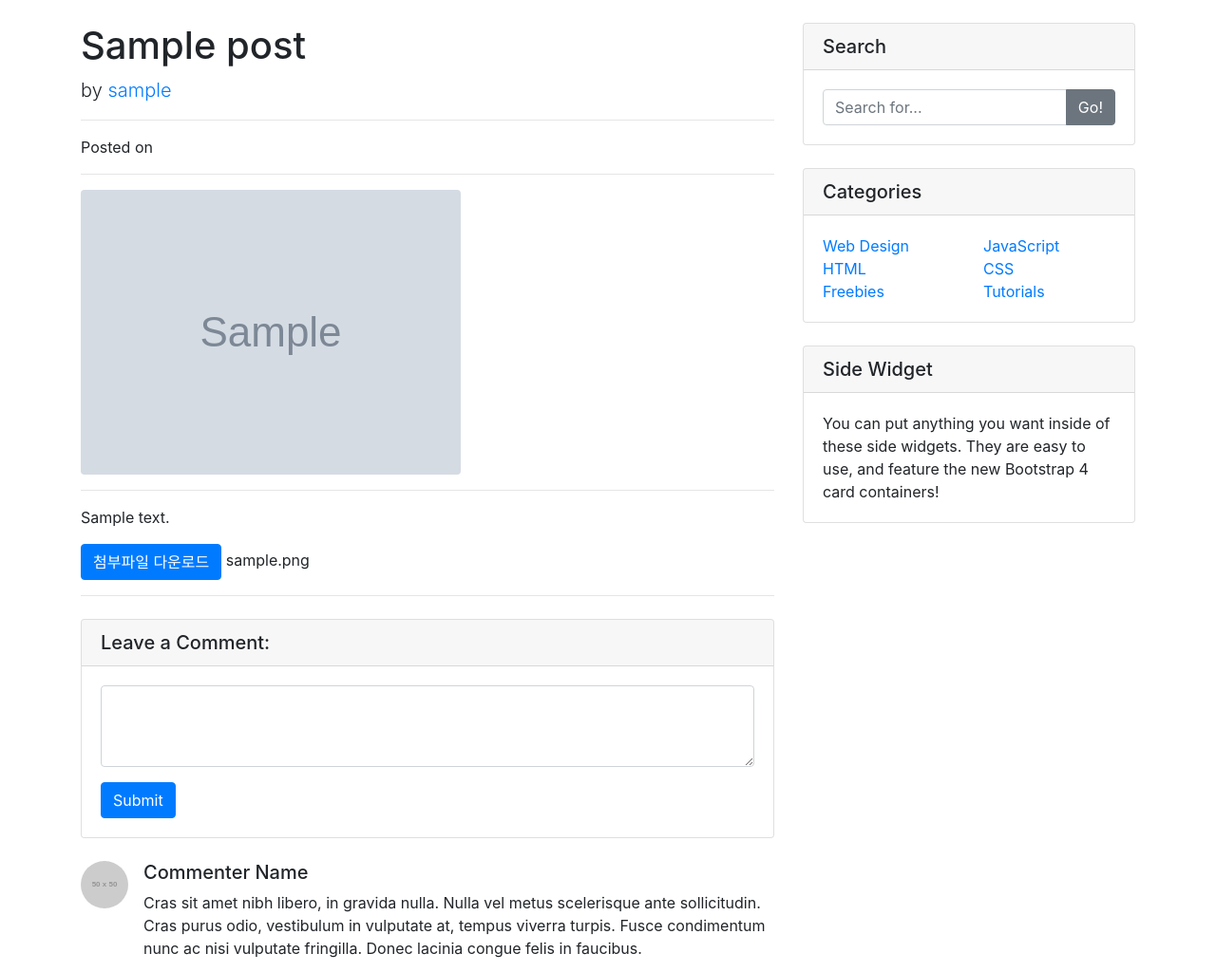
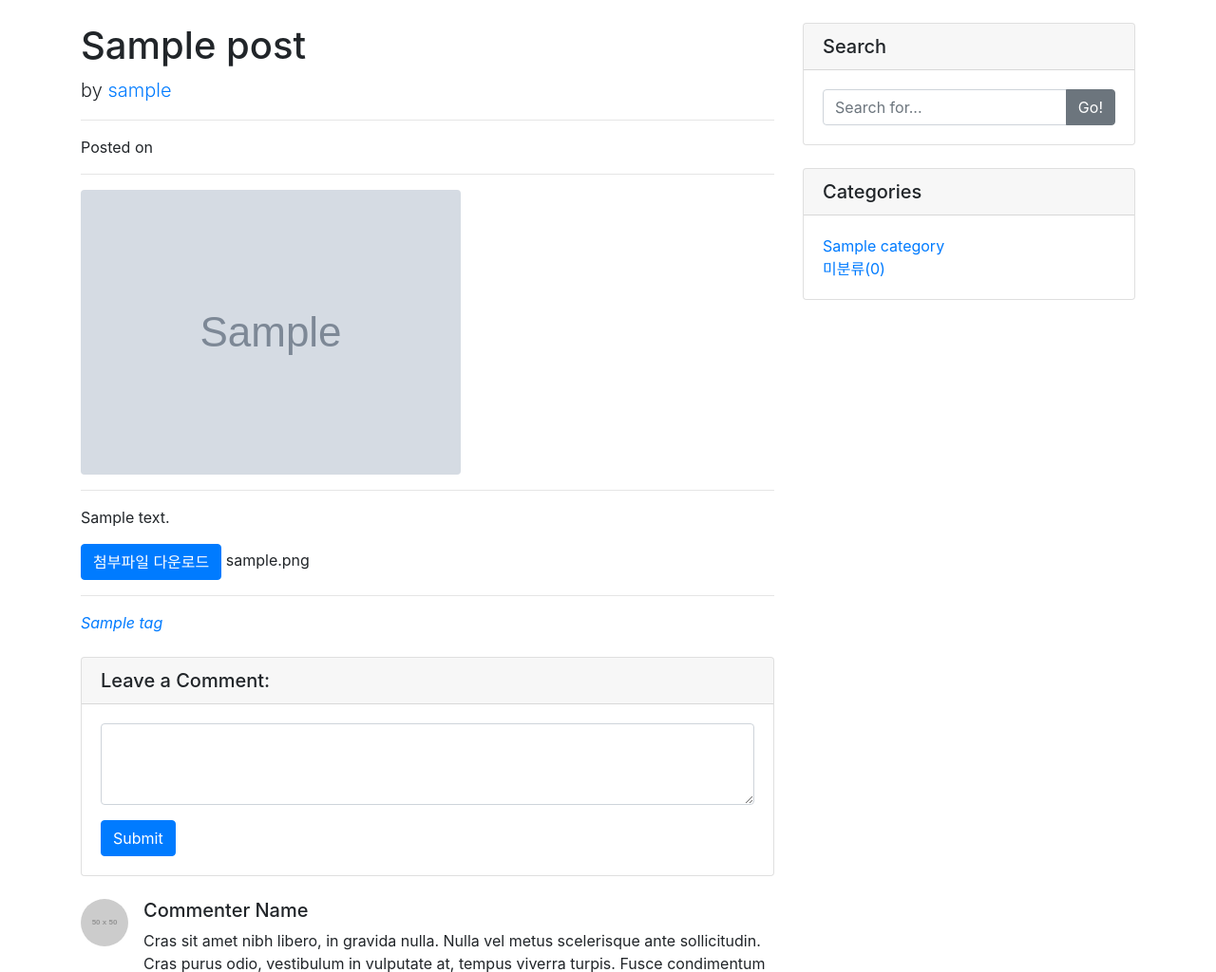
Before and after one commit to LeeJaejun98/CloudProgramming2023_Jay, a Django app: page /blog/1/ in a window 1280 px wide. Shown: the part 56-1080 px from the top of the page at 95% size. Run offline with Django 4.2, Linux system fonts and the light colour scheme; tables that the repository leaves empty hold one stand-in row (values such as "Sample post"); grey boxes marked "Sample" are stand-in pictures; grey boxes labelled with a size stand in for pictures from a placeholder-image service; some libraries are stand-ins or nearby versions.

Commit message:
blog 세부 tag, category 추가

```diff
--- a/CloudProogramming/blog/models.py
+++ b/CloudProogramming/blog/models.py
@@ -3,6 +3,16 @@ import os.path
 from django.contrib.auth.models import User
 from django.db import models
 
+
+class Tag(models.Model):
+    name=models.CharField(max_length=50)
+    slug=models.SlugField(max_length=200, unique=True, allow_unicode=True)
+
+    def __str__(self):
+        return self.name
+
+    def get_absolute_url(self):
+        return f'/blog/tag/{self.slug}/'
 
 class Category(models.Model):
     name = models.CharField(max_length=50, unique=True)
@@ -13,6 +23,9 @@ class Category(models.Model):
 
     class Meta:
         verbose_name_plural = 'Categories'
+
+    def get_absolute_url(self):
+        return f'/blog/category/{self.slug}/'
 
 
 class Post(models.Model):
@@ -26,6 +39,7 @@ class Post(models.Model):
 
     author = models.ForeignKey(User, null=True, on_delete=models.SET_NULL)
     category = models.ForeignKey(Category, null=True, blank=True, on_delete=models.SET_NULL)
+    tags = models.ManyToManyField(Tag, blank=True)
 
     # ondelete -> 만약에 사용자가 삭제되면 어떻게 할것인가?
     # CASCADE -> 연결 되어 있는 Post 레코드까지 삭제
--- a/CloudProogramming/blog/templates/blog/post_detail.html
+++ b/CloudProogramming/blog/templates/blog/post_detail.html
@@ -25,7 +25,8 @@
 <nav class="navbar navbar-expand-lg navbar-dark bg-dark fixed-top">
     <div class="container">
         <a class="navbar-brand" href="/">DjangoBlog</a>
-      <button class="navbar-toggler" type="button" data-toggle="collapse" data-target="#navbarResponsive" aria-controls="navbarResponsive" aria-expanded="false" aria-label="Toggle navigation">
+        <button class="navbar-toggler" type="button" data-toggle="collapse" data-target="#navbarResponsive"
+                aria-controls="navbarResponsive" aria-expanded="false" aria-label="Toggle navigation">
             <span class="navbar-toggler-icon"></span>
         </button>
         <div class="collapse navbar-collapse" id="navbarResponsive">
@@ -89,7 +90,14 @@
                 {{ post.get_file_name }}
             {% endif %}
             <hr>
-
+            <!-- Blog Post -->
+            {% if post.tags.exists %}
+                <i class="fas fa-tags">
+                    {% for tag in post.tags.iterator %}
+                        <a href="{{ tag.get_absolute_url }}">{{ tag }}</a>
+                    {% endfor %}
+                </i>
+            {% endif %}
             <!-- Comments Form -->
             <div class="card my-4">
                 <h5 class="card-header">Leave a Comment:</h5>
@@ -108,7 +116,9 @@
                 <img class="d-flex mr-3 rounded-circle" src="http://placehold.it/50x50" alt="">
                 <div class="media-body">
                     <h5 class="mt-0">Commenter Name</h5>
-            Cras sit amet nibh libero, in gravida nulla. Nulla vel metus scelerisque ante sollicitudin. Cras purus odio, vestibulum in vulputate at, tempus viverra turpis. Fusce condimentum nunc ac nisi vulputate fringilla. Donec lacinia congue felis in faucibus.
+                    Cras sit amet nibh libero, in gravida nulla. Nulla vel metus scelerisque ante sollicitudin. Cras
+                    purus odio, vestibulum in vulputate at, tempus viverra turpis. Fusce condimentum nunc ac nisi
+                    vulputate fringilla. Donec lacinia congue felis in faucibus.
                 </div>
             </div>
 
@@ -117,13 +127,17 @@
                 <img class="d-flex mr-3 rounded-circle" src="http://placehold.it/50x50" alt="">
                 <div class="media-body">
                     <h5 class="mt-0">Commenter Name</h5>
-            Cras sit amet nibh libero, in gravida nulla. Nulla vel metus scelerisque ante sollicitudin. Cras purus odio, vestibulum in vulputate at, tempus viverra turpis. Fusce condimentum nunc ac nisi vulputate fringilla. Donec lacinia congue felis in faucibus.
+                    Cras sit amet nibh libero, in gravida nulla. Nulla vel metus scelerisque ante sollicitudin. Cras
+                    purus odio, vestibulum in vulputate at, tempus viverra turpis. Fusce condimentum nunc ac nisi
+                    vulputate fringilla. Donec lacinia congue felis in faucibus.
 
                     <div class="media mt-4">
                         <img class="d-flex mr-3 rounded-circle" src="http://placehold.it/50x50" alt="">
                         <div class="media-body">
                             <h5 class="mt-0">Commenter Name</h5>
-                Cras sit amet nibh libero, in gravida nulla. Nulla vel metus scelerisque ante sollicitudin. Cras purus odio, vestibulum in vulputate at, tempus viverra turpis. Fusce condimentum nunc ac nisi vulputate fringilla. Donec lacinia congue felis in faucibus.
+                            Cras sit amet nibh libero, in gravida nulla. Nulla vel metus scelerisque ante sollicitudin.
+                            Cras purus odio, vestibulum in vulputate at, tempus viverra turpis. Fusce condimentum nunc
+                            ac nisi vulputate fringilla. Donec lacinia congue felis in faucibus.
                         </div>
                     </div>
 
@@ -131,7 +145,9 @@
                         <img class="d-flex mr-3 rounded-circle" src="http://placehold.it/50x50" alt="">
                         <div class="media-body">
                             <h5 class="mt-0">Commenter Name</h5>
-                Cras sit amet nibh libero, in gravida nulla. Nulla vel metus scelerisque ante sollicitudin. Cras purus odio, vestibulum in vulputate at, tempus viverra turpis. Fusce condimentum nunc ac nisi vulputate fringilla. Donec lacinia congue felis in faucibus.
+                            Cras sit amet nibh libero, in gravida nulla. Nulla vel metus scelerisque ante sollicitudin.
+                            Cras purus odio, vestibulum in vulputate at, tempus viverra turpis. Fusce condimentum nunc
+                            ac nisi vulputate fringilla. Donec lacinia congue felis in faucibus.
                         </div>
                     </div>
 
@@ -163,29 +179,16 @@
                     <div class="row">
                         <div class="col-lg-6">
                             <ul class="list-unstyled mb-0">
+                                {% for category in categories %}
                                     <li>
-                    <a href="#">Web Design</a>
+                                        <a href="{{ category.get_absolute_url }}">{{ category.name }}</a>
                                     </li>
+                                {% endfor %}
                                 <li>
-                    <a href="#">HTML</a>
-                  </li>
-                  <li>
-                    <a href="#">Freebies</a>
+                                    <a href="/blog/category/no-category">미분류({{ no_category_count }})</a>
                                 </li>
                             </ul>
                         </div>
-              <div class="col-lg-6">
-                <ul class="list-unstyled mb-0">
-                  <li>
-                    <a href="#">JavaScript</a>
-                  </li>
-                  <li>
-                    <a href="#">CSS</a>
-                  </li>
-                  <li>
-                    <a href="#">Tutorials</a>
-                  </li>
-                </ul>
                     </div>
                 </div>
             </div>
@@ -195,7 +198,8 @@
         <div class="card my-4">
             <h5 class="card-header">Side Widget</h5>
             <div class="card-body">
-            You can put anything you want inside of these side widgets. They are easy to use, and feature the new Bootstrap 4 card containers!
+                You can put anything you want inside of these side widgets. They are easy to use, and feature the new
+                Bootstrap 4 card containers!
             </div>
         </div>
 
--- a/CloudProogramming/blog/urls.py
+++ b/CloudProogramming/blog/urls.py
@@ -5,4 +5,6 @@ urlpatterns = [
     path('', views.PostList.as_view()),
     #path('', views.index),
     path('<int:pk>/', views.PostDetail.as_view()),
+    path('category/<str:slug>/', views.categories_page),
+    path('tag/<str:slug>/', views.tag_page)
 ]
--- a/CloudProogramming/blog/views.py
+++ b/CloudProogramming/blog/views.py
@@ -1,5 +1,5 @@
 from django.shortcuts import render
-from .models import Post
+from .models import Post, Category, Tag
 from django.views.generic import ListView, DetailView
 
 
@@ -13,6 +13,13 @@ class PostList(ListView):
     model = Post
     ordering = '-pk'  # 내림차순으로 정렬해주기 위해
 
+    def get_context_data(self, **kwargs):
+        context = super(PostList, self).get_context_data()
+        context['categories'] = Category.objects.all()
+        context['no_category_count'] = Post.objects.filter(category=None).count()
+
+        return context
+
 
 def single_post_page(request, post_num):
     post = Post.objects.get(pk=post_num)
@@ -24,3 +31,42 @@ def single_post_page(request, post_num):
 
 class PostDetail(DetailView):
     model = Post
+
+    def get_context_data(self, **kwargs):
+        context = super(PostDetail, self).get_context_data()
+        context['categories'] = Category.objects.all()
+        context['no_category_count'] = Post.objects.filter(category=None).count()
+
+        return context
+
+
+def categories_page(request, slug):
+    if slug == 'no-category':
+        category = '미분류'
+        post_list = Post.objects.filter(category=None)
+    else:
+        category = Category.objects.get(slug=slug)
+        post_list = Post.objects.filter(category=category)
+
+    context = {
+        'category': category,
+        'categories': Category.objects.all(),
+        'post_list': post_list,
+        'no_category_count': Post.objects.filter(category=None).count()
+
+    }
+    return render(request, 'blog/post_list.html', context)
+
+
+def tag_page(request, slug):
+    tag = Tag.objects.get(slug=slug)
+    post_list = tag.post_set.all()
+
+    context = {
+        'tag': tag,
+        'category': Category.objects.all(),
+        'post_list': post_list,
+        'no_category_count': Post.objects.filter(category=None).count()
+
+    }
+    return render(request, 'blog/post_list.html', context)
```
Also changed, not shown: CloudProogramming/blog/admin.py (+8 -1 lines), CloudProogramming/blog/templates/blog/post_list.html (+3 -1 lines), CloudProogramming/blog/templates/blog/sidebar.html (+4 -18 lines). Lines whose indentation alone changed are shown as unchanged.
